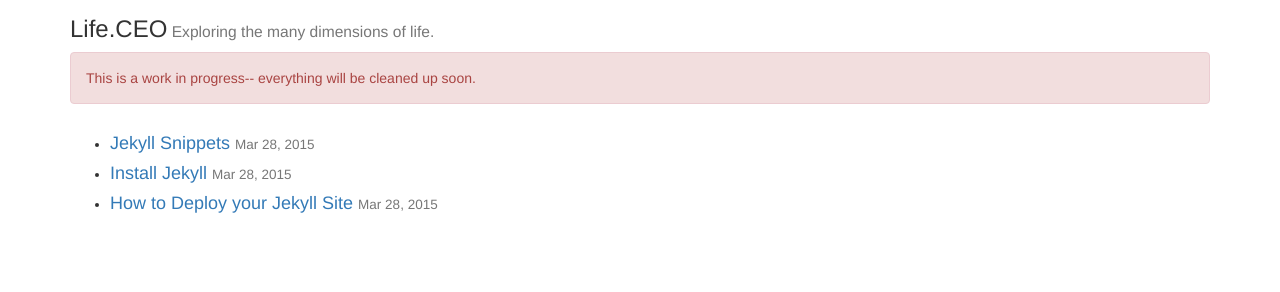
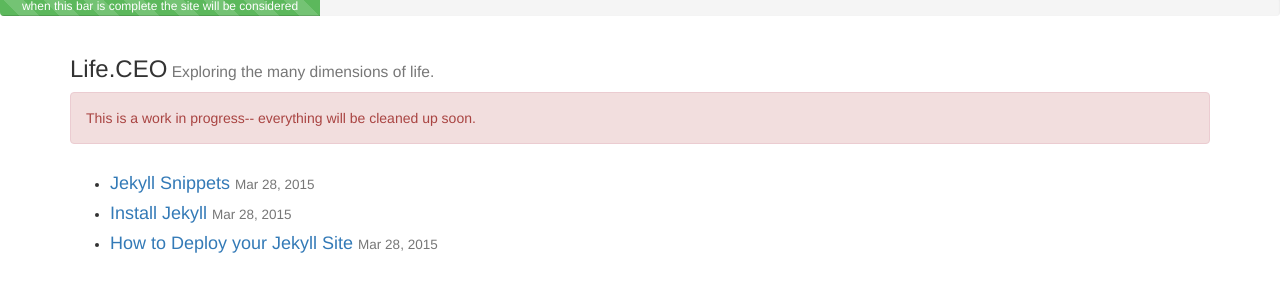
Before and after one commit to sjmscott/life-ceo, a Jekyll site: the page built from index.html, in a window 1280 px wide, cut to the strip 104-396 px from the top of the page. Built offline with Jekyll 4.4.1, drawn with Linux system fonts in a browser that asks for light colours; nearby versions of some CDN libraries.

Commit message:
added launchbar

```diff
--- /dev/null
+++ b/_includes/progress.html
@@ -0,0 +1,5 @@
+<div class="progress">
+  <div class="progress-bar progress-bar-success progress-bar-striped" role="progressbar" aria-valuenow="40" aria-valuemin="0" aria-valuemax="100" style="width: 25%">
+    <p>when this bar is complete the site will be considered launched</p>
+  </div>
+</div>
--- a/_layouts/default.html
+++ b/_layouts/default.html
@@ -4,8 +4,9 @@
 
     {% include header.html %}
 
-    <div class="page-content">
-      <div class="wrapper">
+{% include progress.html %}
+
+
         {{ content }}
       </div>
     </div>
--- a/index.html
+++ b/index.html
@@ -8,6 +8,8 @@ layout: default
   <h3>{{site.title}}<small> {{site.description}} </small> </h3>
 
   <div class="alert alert-danger" role="alert"><p> This is a work in progress-- everything will be cleaned up soon.  </p></div>
+
+
 
 
 
```
Also changed, not shown: 5 other files.
